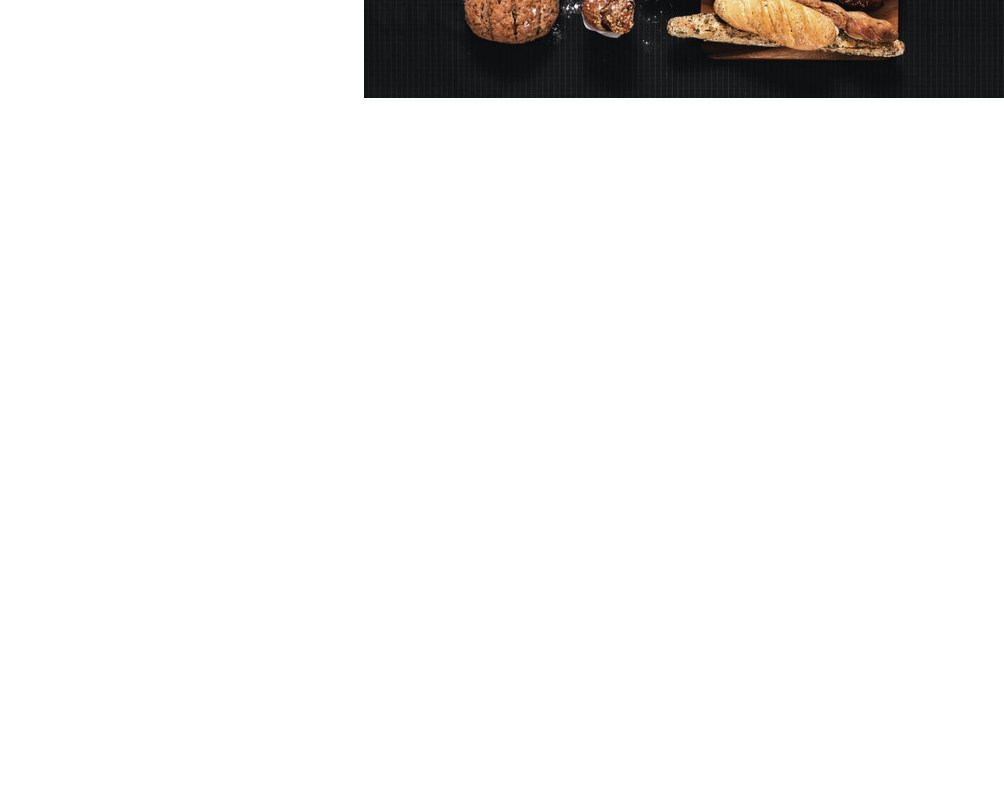
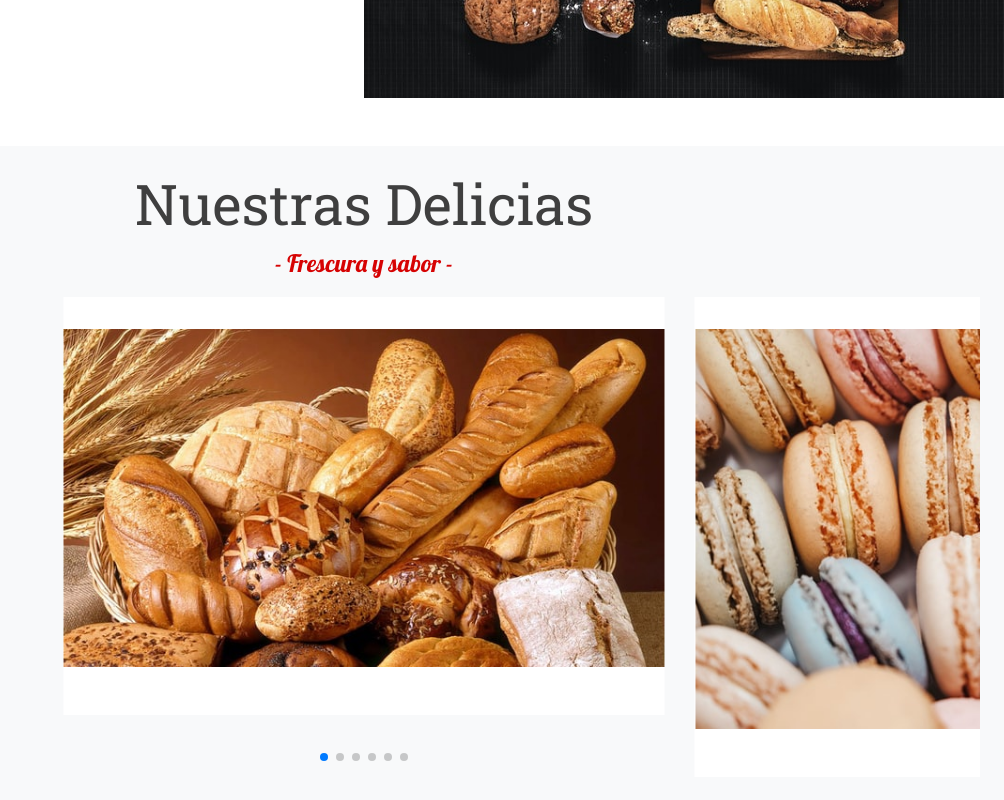
Before and after one commit to tomasghilino/panaderia, a React (Create React App) app: page / in a window 1280 px wide. Shown: the part 3014-3814 px from the top of the page, without its empty margins (276-1280 px from the left). Before the commit the page ends 3112 px from the top, so only its background shows below. Built offline with nearby package versions, Linux system fonts and the light colour scheme.

Commit message:
lista la seccion de nuestras delicias

```diff
--- a/src/App.js
+++ b/src/App.js
@@ -1,6 +1,7 @@
 import React from 'react';
 import Inicio from './components/Inicio';
 import Nosotros from './components/Nosotros';
+import NuestrasDelicias from './components/NuestrasDelicias';
 import Productos from './components/Productos';
 
 function App() {
@@ -9,6 +10,7 @@ function App() {
       <Inicio />
       <Nosotros />
       <Productos />
+      <NuestrasDelicias />
     </>
   );
 }
--- /dev/null
+++ b/src/components/NuestrasDelicias.jsx
@@ -0,0 +1,70 @@
+import React from 'react';
+import styled from '@emotion/styled';
+import { Swiper, SwiperSlide } from 'swiper/react';
+
+// Import Swiper styles
+import 'swiper/css';
+import 'swiper/css/pagination';
+
+import './stylesSwiper.css';
+
+// import Swiper core and required modules
+import SwiperCore, { Pagination } from 'swiper';
+
+// install Swiper modules
+SwiperCore.use([Pagination]);
+
+const NuestrasDelicias = () => {
+  const Titulo = styled.h1`
+    font-family: 'Roboto Slab', sans-serif;
+    font-size: 3.5rem;
+    color: #3f3f3f;
+  `;
+  const Subtitulo = styled.p`
+    font-family: 'Lobster', cursive;
+    font-size: 1.5rem;
+    color: #d60303;
+  `;
+
+  const ImgSlider = styled.img`
+    padding: 2rem;
+  `;
+  return (
+    <section className="bg-light">
+      <div className="text-center mt-5 p-4">
+        <Titulo>Nuestras Delicias</Titulo>
+        <Subtitulo>- Frescura y sabor -</Subtitulo>
+        <Swiper
+          slidesPerView={2}
+          spaceBetween={30}
+          centeredSlides={true}
+          pagination={{
+            clickable: true,
+          }}
+          className="mySwiper"
+        >
+          <SwiperSlide>
+            <ImgSlider src="/media/productos1.jpg" alt="productos 1" />
+          </SwiperSlide>
+          <SwiperSlide>
+            <ImgSlider src="/media/productos2.jpg" alt="productos 2" />
+          </SwiperSlide>
+          <SwiperSlide>
+            <ImgSlider src="/media/productos3.jpg" alt="productos 3" />
+          </SwiperSlide>
+          <SwiperSlide>
+            <ImgSlider src="/media/productos4.jpg" alt="productos 4" />
+          </SwiperSlide>
+          <SwiperSlide>
+            <ImgSlider src="/media/productos5.jpeg" alt="productos 5" />
+          </SwiperSlide>
+          <SwiperSlide>
+            <ImgSlider src="/media/productos6.jpeg" alt="productos 6" />
+          </SwiperSlide>
+        </Swiper>
+      </div>
+    </section>
+  );
+};
+
+export default NuestrasDelicias;
--- /dev/null
+++ b/src/components/stylesSwiper.css
@@ -0,0 +1,33 @@
+.swiper {
+  width: 100%;
+  height: 100%;
+}
+
+.swiper-slide {
+  text-align: center;
+  font-size: 18px;
+  background: #fff;
+
+  /* Center slide text vertically */
+  display: -webkit-box;
+  display: -ms-flexbox;
+  display: -webkit-flex;
+  display: flex;
+  -webkit-box-pack: center;
+  -ms-flex-pack: center;
+  -webkit-justify-content: center;
+  justify-content: center;
+  -webkit-box-align: center;
+  -ms-flex-align: center;
+  -webkit-align-items: center;
+  align-items: center;
+}
+
+.swiper-slide img {
+  display: block;
+  margin-bottom: 1rem;
+  max-height: 400px;
+  width: 100%;
+  height: 100%;
+  object-fit: cover;
+}
```
Also changed, not shown: public/media/productos5.jpeg (added), public/media/productos6.jpeg (added).
